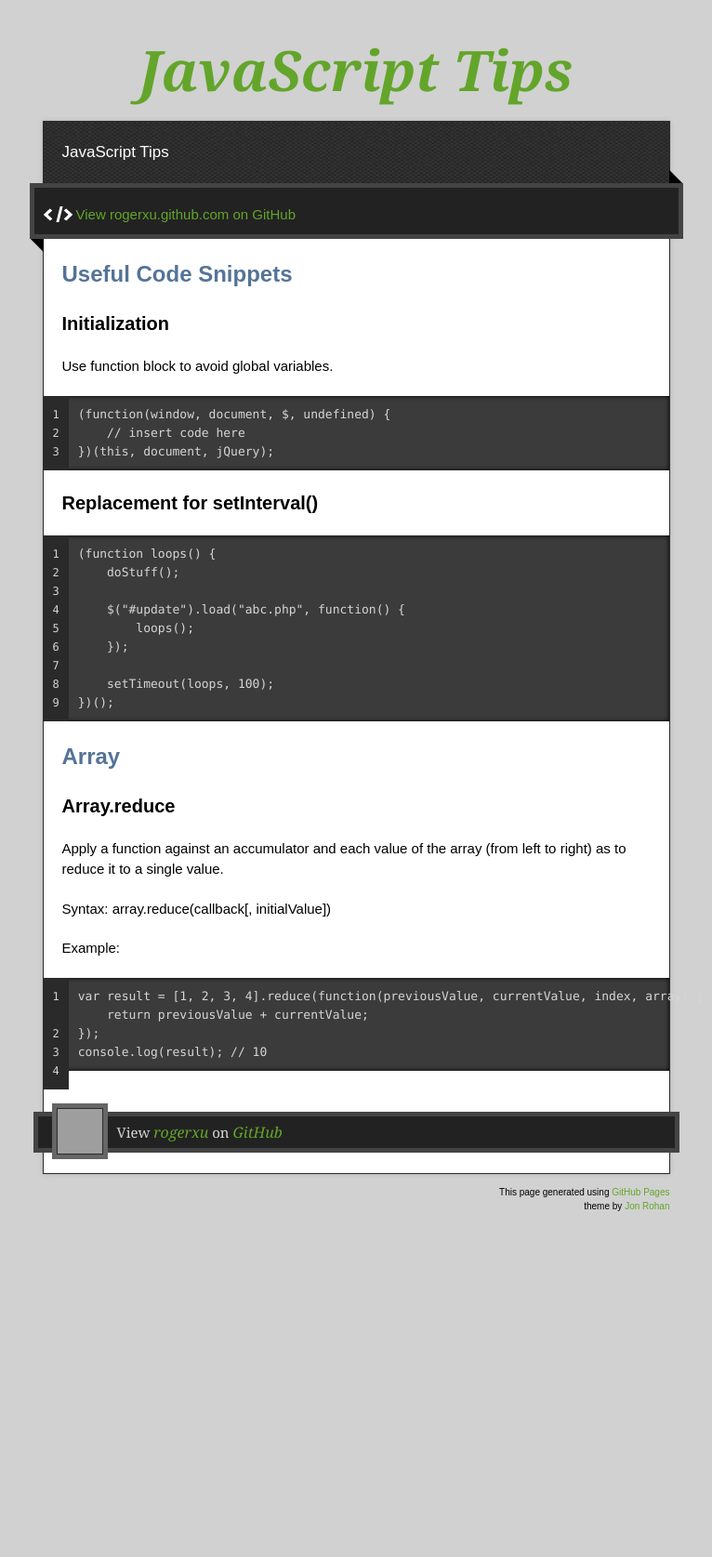
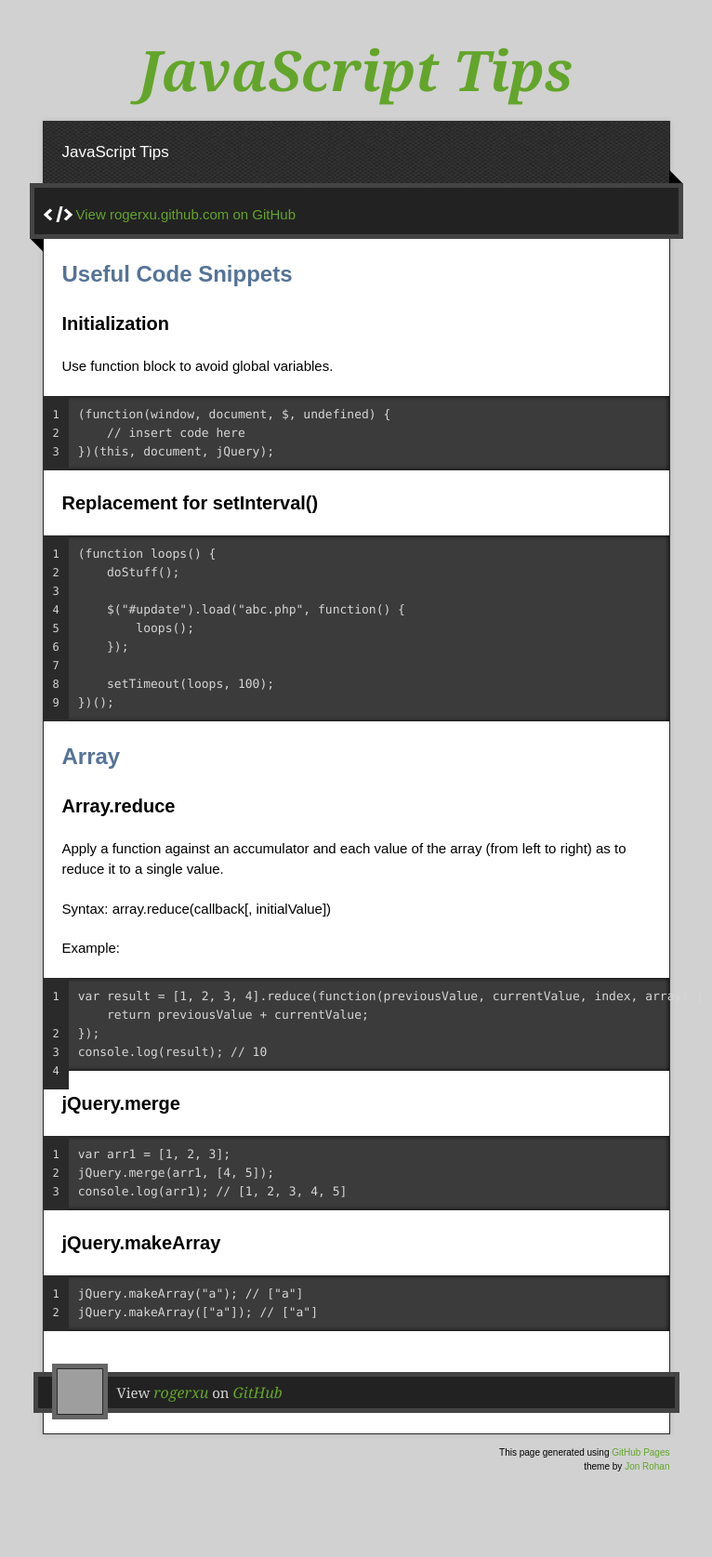
Before and after one commit to rogerxu/rogerxu.github.io, a Jekyll site: the page built from _posts/2012-10-30-javascript-tips.md, in a window 1280 px wide. Shown: the whole page at 93% size, without its empty margins (257-1023 px from the left). Built offline with Jekyll 4.4.1, drawn with Linux system fonts in a browser that asks for light colours; nearby versions of some CDN libraries; before the commit the page ends 1395 px from its top, so only the background shows below that; grey boxes are pictures that could not be loaded.

Commit message:
Add JavaScript Array tips.

```diff
--- a/_posts/2012-10-30-javascript-tips.md
+++ b/_posts/2012-10-30-javascript-tips.md
@@ -40,3 +40,14 @@ Example:
         return previousValue + currentValue;
     });
     console.log(result); // 10
+
+### jQuery.merge
+
+    var arr1 = [1, 2, 3];
+    jQuery.merge(arr1, [4, 5]);
+    console.log(arr1); // [1, 2, 3, 4, 5]
+
+### jQuery.makeArray
+
+    jQuery.makeArray("a"); // ["a"]
+    jQuery.makeArray(["a"]); // ["a"]
```
